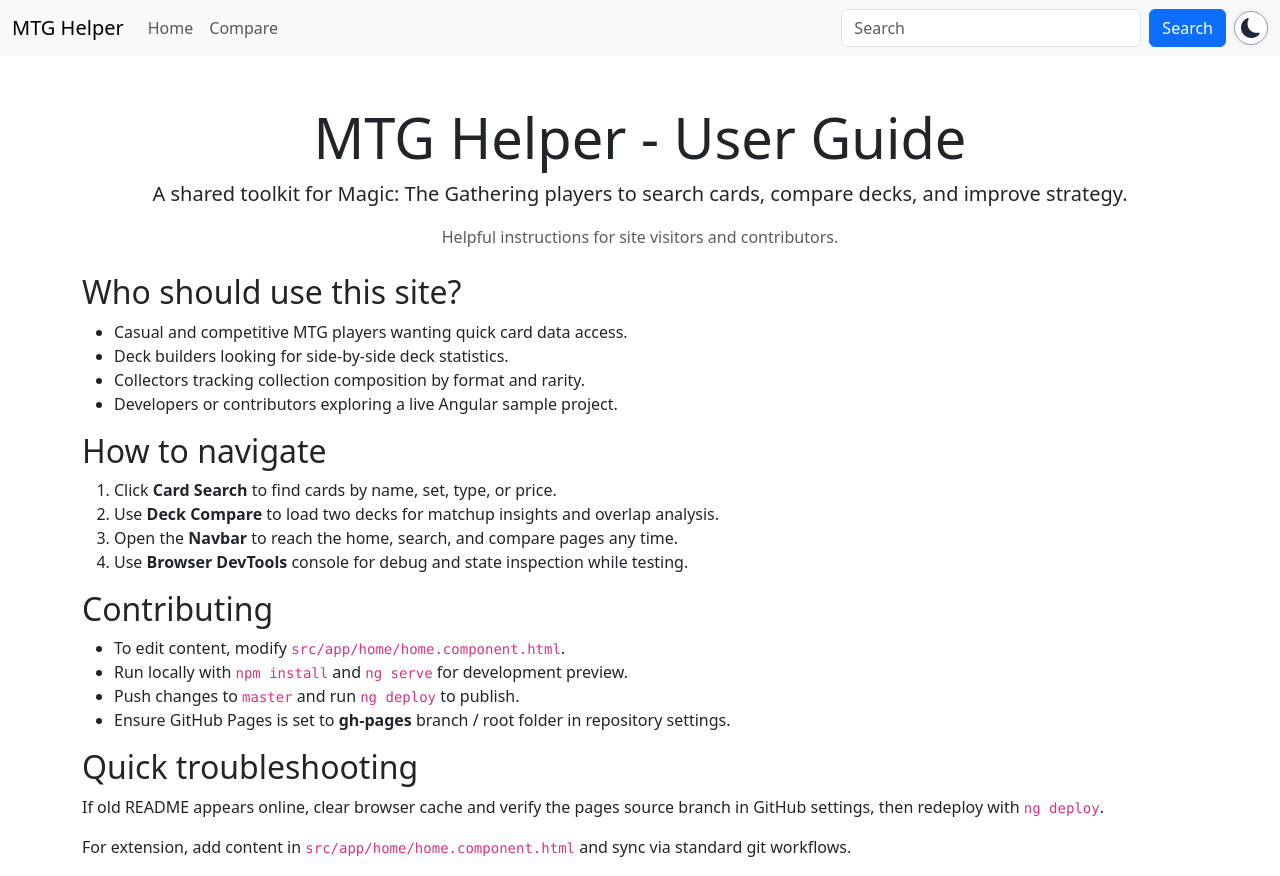
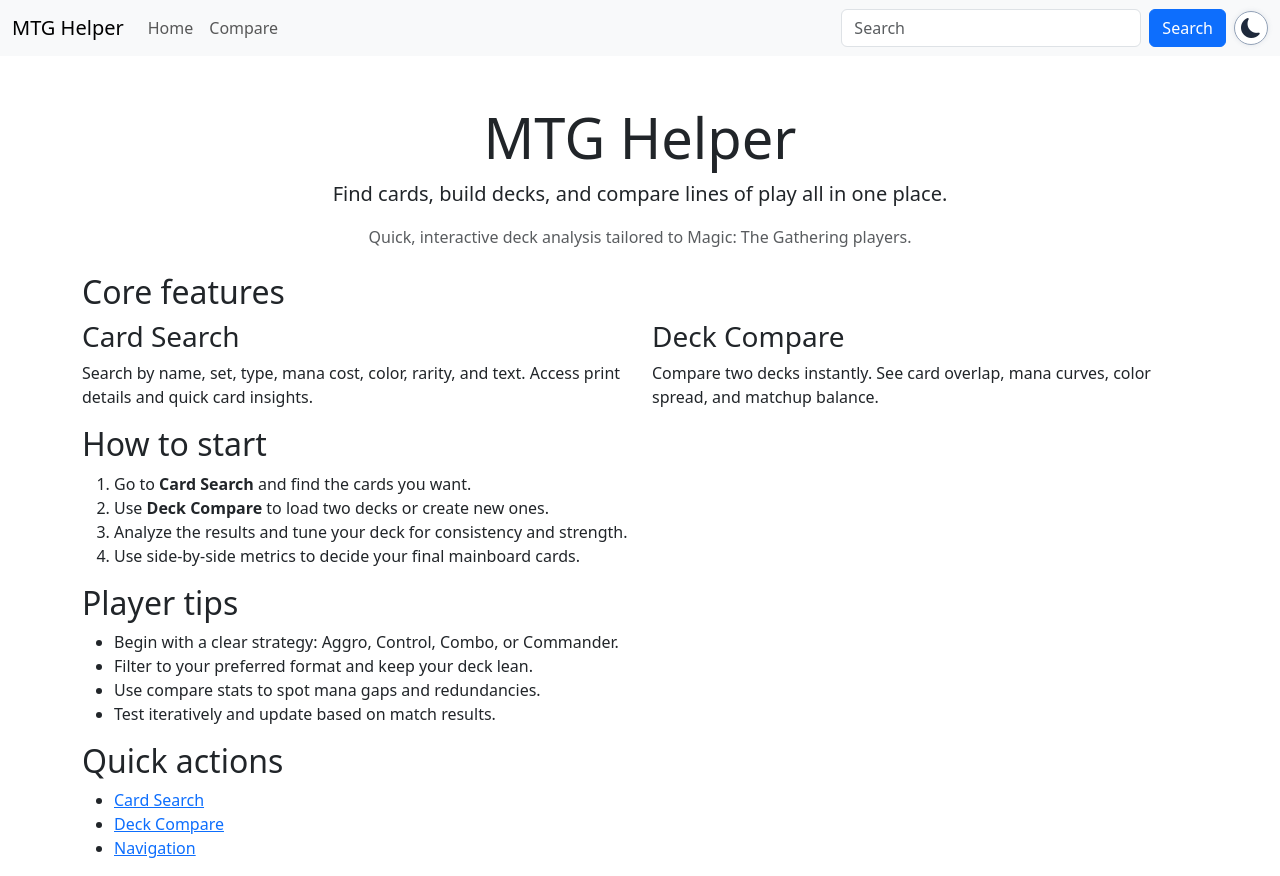
Before and after one commit to CriticalFalcon/mtg-helper, an Angular app: page /mtg-helper/ in a window 1280 px wide. Built offline with nearby package versions, Linux system fonts and the light colour scheme.

Commit message:
Set user-focused home page for players

```diff
--- a/src/app/home/home.component.html
+++ b/src/app/home/home.component.html
@@ -1,37 +1,42 @@
 <div class="text-center mt-5">
-	<h1 class="display-4">MTG Helper - User Guide</h1>
-	<p class="lead">A shared toolkit for Magic: The Gathering players to search cards, compare decks, and improve
-		strategy.</p>
-	<p class="text-muted">Helpful instructions for site visitors and contributors.</p>
+	<h1 class="display-4">MTG Helper</h1>
+	<p class="lead">Find cards, build decks, and compare lines of play all in one place.</p>
+	<p class="text-muted">Quick, interactive deck analysis tailored to Magic: The Gathering players.</p>
 </div>
 <div class="container mt-4">
-	<h2>Who should use this site?</h2>
+	<h2>Core features</h2>
+	<div class="row">
+		<div class="col-md-6">
+			<h3>Card Search</h3>
+			<p>Search by name, set, type, mana cost, color, rarity, and text. Access print details and quick card
+				insights.</p>
+		</div>
+		<div class="col-md-6">
+			<h3>Deck Compare</h3>
+			<p>Compare two decks instantly. See card overlap, mana curves, color spread, and matchup balance.</p>
+		</div>
+	</div>
+
+	<h2>How to start</h2>
+	<ol>
+		<li>Go to <strong>Card Search</strong> and find the cards you want.</li>
+		<li>Use <strong>Deck Compare</strong> to load two decks or create new ones.</li>
+		<li>Analyze the results and tune your deck for consistency and strength.</li>
+		<li>Use side-by-side metrics to decide your final mainboard cards.</li>
+	</ol>
+
+	<h2>Player tips</h2>
 	<ul>
-		<li>Casual and competitive MTG players wanting quick card data access.</li>
-		<li>Deck builders looking for side-by-side deck statistics.</li>
-		<li>Collectors tracking collection composition by format and rarity.</li>
-		<li>Developers or contributors exploring a live Angular sample project.</li>
+		<li>Begin with a clear strategy: Aggro, Control, Combo, or Commander.</li>
+		<li>Filter to your preferred format and keep your deck lean.</li>
+		<li>Use compare stats to spot mana gaps and redundancies.</li>
+		<li>Test iteratively and update based on match results.</li>
 	</ul>
 
-	<h2>How to navigate</h2>
-	<ol>
-		<li>Click <strong>Card Search</strong> to find cards by name, set, type, or price.</li>
-		<li>Use <strong>Deck Compare</strong> to load two decks for matchup insights and overlap analysis.</li>
-		<li>Open the <strong>Navbar</strong> to reach the home, search, and compare pages any time.</li>
-		<li>Use <strong>Browser DevTools</strong> console for debug and state inspection while testing.</li>
-	</ol>
-
-	<h2>Contributing</h2>
+	<h2>Quick actions</h2>
 	<ul>
-		<li>To edit content, modify <code>src/app/home/home.component.html</code>.</li>
-		<li>Run locally with <code>npm install</code> and <code>ng serve</code> for development preview.</li>
-		<li>Push changes to <code>master</code> and run <code>ng deploy</code> to publish.</li>
-		<li>Ensure GitHub Pages is set to <strong>gh-pages</strong> branch / root folder in repository settings.</li>
+		<li><a href="/mtg-helper/card-search">Card Search</a></li>
+		<li><a href="/mtg-helper/deck-compare">Deck Compare</a></li>
+		<li><a href="/mtg-helper/navbar">Navigation</a></li>
 	</ul>
-
-	<h2>Quick troubleshooting</h2>
-	<p>If old README appears online, clear browser cache and verify the pages source branch in GitHub settings, then
-		redeploy with <code>ng deploy</code>.</p>
-	<p>For extension, add content in <code>src/app/home/home.component.html</code> and sync via standard git workflows.
-	</p>
 </div>
```
